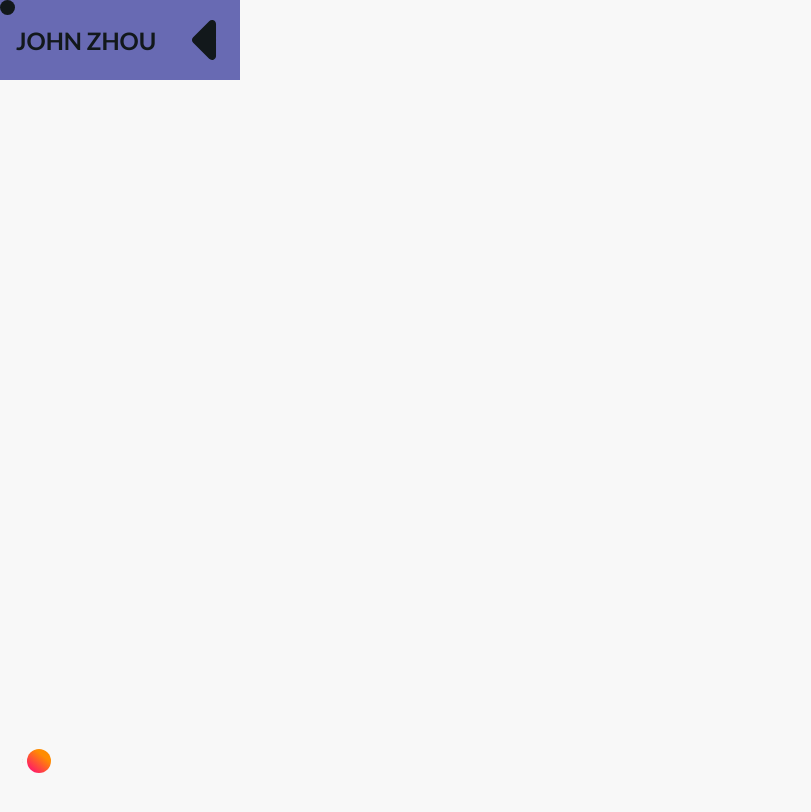
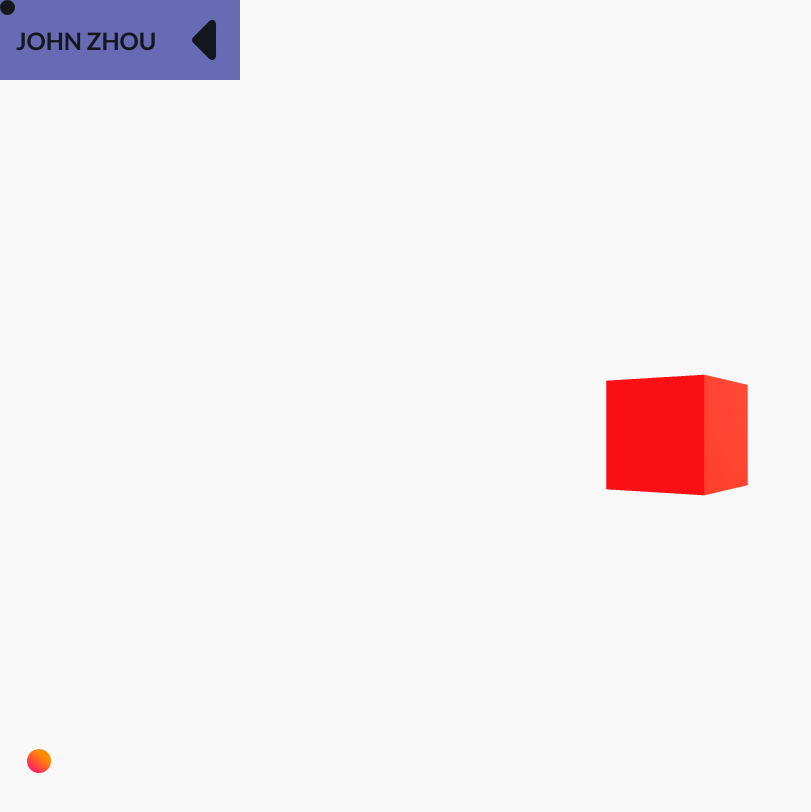
Before and after one commit to jaayzee/jaayzee.github.io, a React (Vite) app: page /space in a window 1280 px wide. Shown: the top 812 px of the page, without its empty margins (0-811 px from the left). Built offline with nearby package versions, Linux system fonts and the light colour scheme.

Commit message:
tweaking pages

```diff
--- a/package.json
+++ b/package.json
@@ -9,6 +9,8 @@
     "preview": "vite preview"
   },
   "dependencies": {
+    "@react-three/drei": "^9.57.3",
+    "@react-three/fiber": "^8.12.0",
     "react": "^18.2.0",
     "react-dom": "^18.2.0",
     "react-router-dom": "^6.8.1",
--- a/src/Nav.jsx
+++ b/src/Nav.jsx
@@ -39,7 +39,7 @@ function Nav() {
         <nav className="navbar">
             <ul className="navbar-nav">
                 <li className="logo">
-                    <Link to="/WOOOOOOOOO/" className="logo-link">
+                    <Link to="/" className="logo-link">
                         <span className="link-text logo-text">john zhou</span>
                         <svg
                         xmlns="http://www.w3.org/2000/svg"
@@ -52,7 +52,7 @@ function Nav() {
                     </Link>
                 </li>
                 <li className="nav-item">
-                    <Link to="/WOOOOOOOOO/" className="nav-link btn">
+                    <Link to="/" className="nav-link btn">
                         <svg
                         xmlns="http://www.w3.org/2000/svg"
                         viewBox="0 0 448 512">
--- a/src/main.jsx
+++ b/src/main.jsx
@@ -15,7 +15,7 @@ ReactDOM.createRoot(document.getElementById('root')).render(
     <BrowserRouter>
       <Nav />
       <Routes>
-        <Route path="/WOOOOOOOOO/" element={ <Me /> } />
+        <Route path="/" element={ <Me /> } />
         <Route path="/art" element={ <Art /> } />
         <Route path="/car" element={ <Car /> } />
         <Route path="/sea" element={ <Sea /> } />
--- a/src/pages/MePage/Me.jsx
+++ b/src/pages/MePage/Me.jsx
@@ -5,7 +5,7 @@ import About from './components/2.About.jsx'
 
 function Me() {
     return (
-        <div className="space">
+        <div className="gap">
             <Intro />
             <About />
         </div>
--- a/src/pages/MePage/components/2.About.jsx
+++ b/src/pages/MePage/components/2.About.jsx
@@ -4,7 +4,6 @@ function About() {
     return (
         <div>
             <h1 className='mid-block'>yesyes</h1>
-            {/* im thinking i need margins for the intro component to fix positioning, but a problem for another day */}
         </div>
     )
 }
--- a/src/pages/SpacePage/Space.jsx
+++ b/src/pages/SpacePage/Space.jsx
@@ -1,8 +1,23 @@
-
+import React, {useRef} from "react";
+import { OrbitControls, RenderTexture, Text} from '@react-three/drei';
+import { Canvas } from '@react-three/fiber';
+import '../../styles/space.css';
 
 function Space() {
-    // return (
-    // )
+    return (
+        <div className='gap'> EYAWDHJKSA
+        <Canvas>
+            <OrbitControls enableZoom={false} autoRotate/>
+            <ambientLight intensity={1}/>
+            <directionalLight position={[3,2,1]}/>
+            <mesh>
+                <boxGeometry args={[1,1,1]}/>
+                <meshStandardMaterial color="red">
+                </meshStandardMaterial>
+            </mesh>
+        </Canvas>
+        </div>
+    )
 }
 
 export default Space
--- a/src/styles/me.css
+++ b/src/styles/me.css
@@ -1,9 +1,8 @@
-.space {
+.gap {
     margin-left: 5rem;
     padding: 1rem;
 }
 .header {
-    width: 100%;
     height: 100vh;
     padding: 0 10%;
 }
@@ -12,7 +11,7 @@
     top: 50%;
     left: 50%;
     transform: translate(-50%,-50%);
-    font-size: 1em;
+    font-size: 2vh;
 }
 .me-link {
     display: inline-block;
--- /dev/null
+++ b/src/styles/space.css
@@ -0,0 +1,5 @@
+.gap {
+    /* margin-left: 5rem;
+    padding: 1rem; */
+    height: 100vh;
+}
--- a/vite.config.js
+++ b/vite.config.js
@@ -3,6 +3,6 @@ import react from '@vitejs/plugin-react'
 
 // https://vitejs.dev/config/
 export default defineConfig({
-  base: '/WOOOOOOOOO/',
+  base: '/',
   plugins: [react()],
 })
```
Also changed, not shown: 1 other file (tests, documents, lock files or other folders).
